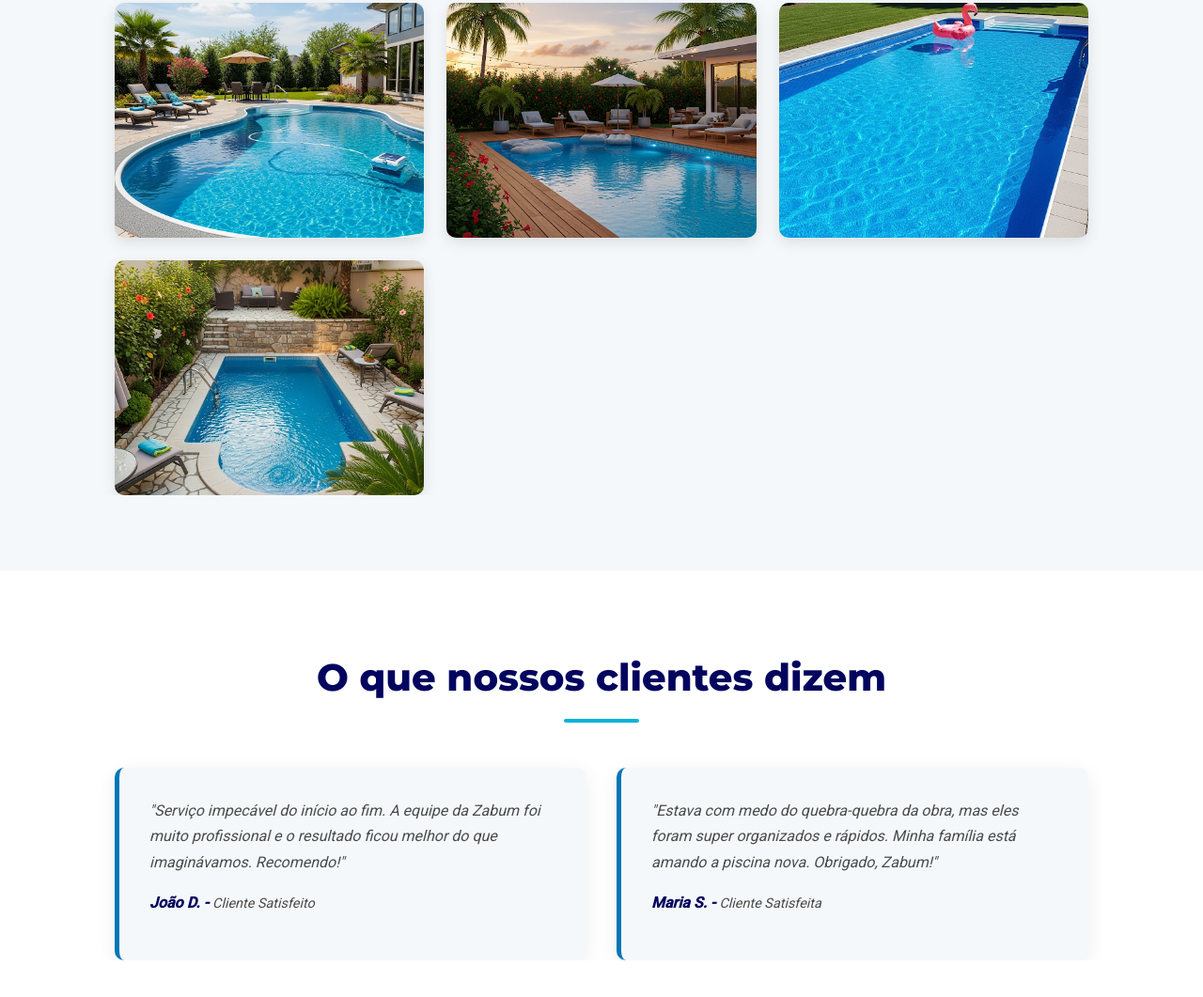
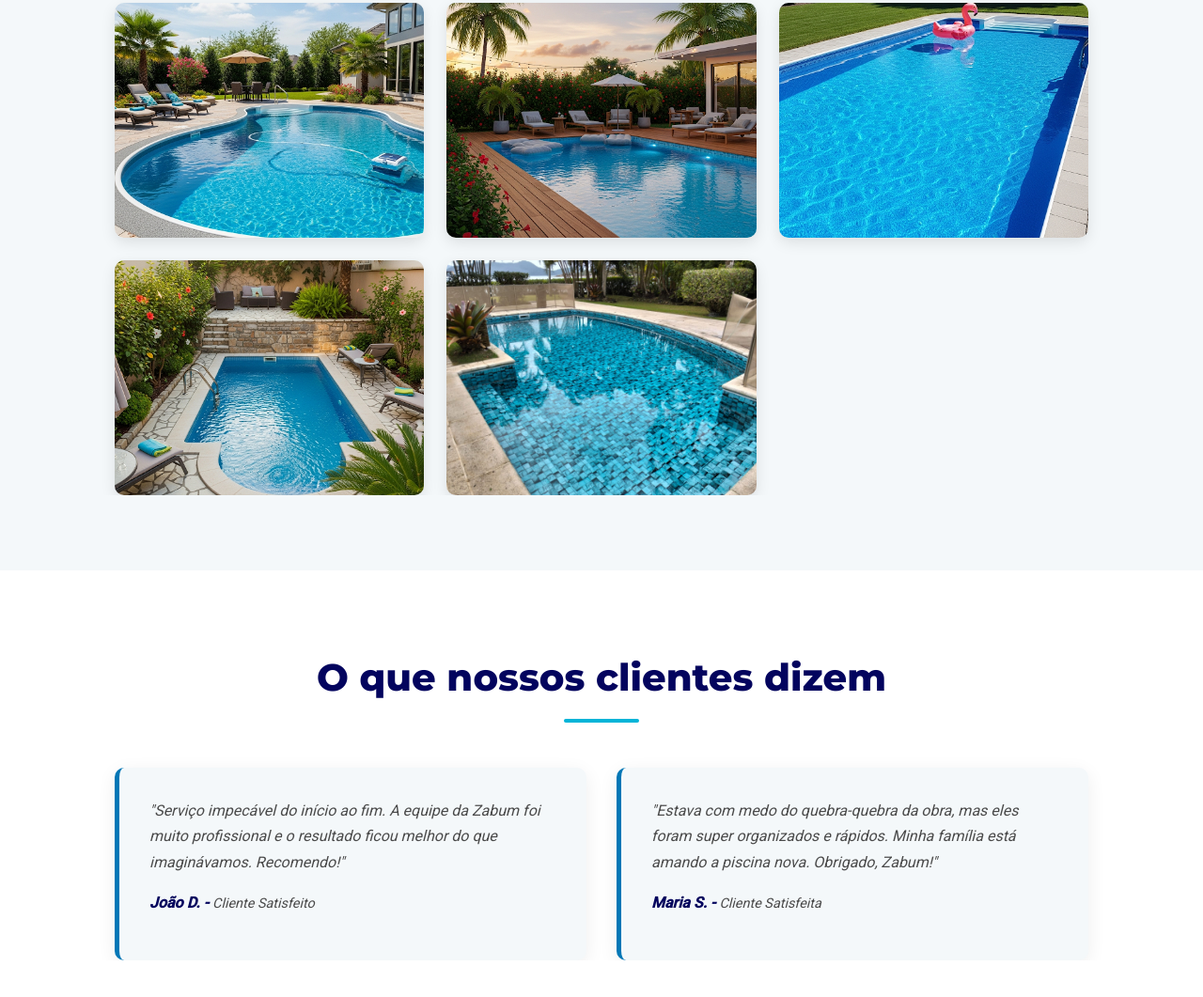
Before and after one commit to DaviLucasCJ/Zabum, a plain HTML site: page index.html in a window 1280 px wide. Shown: the part 3504-4565 px from the top of the page at 94% size. Drawn offline with Linux system fonts and the light colour scheme.

Commit message:
Update index.html

```diff
--- a/index.html
+++ b/index.html
@@ -103,6 +103,7 @@
                     <div class="catalogo-item fade-in"><img src="imagens/deck.png" alt="Piscina com Deck"></div>
                     <div class="catalogo-item fade-in"><img src="imagens/vinil.png" alt="Piscina de Vinil"></div>
                     <div class="catalogo-item fade-in"><img src="imagens/pequena.png" alt="Piscina Pequena"></div>
+                    <div class="catalogo-item fade-in"><img src="imagens/trabalhoreal.jpg" alt="Piscina Pequena"></div>
                 </div>
             </div>
         </section>
```
